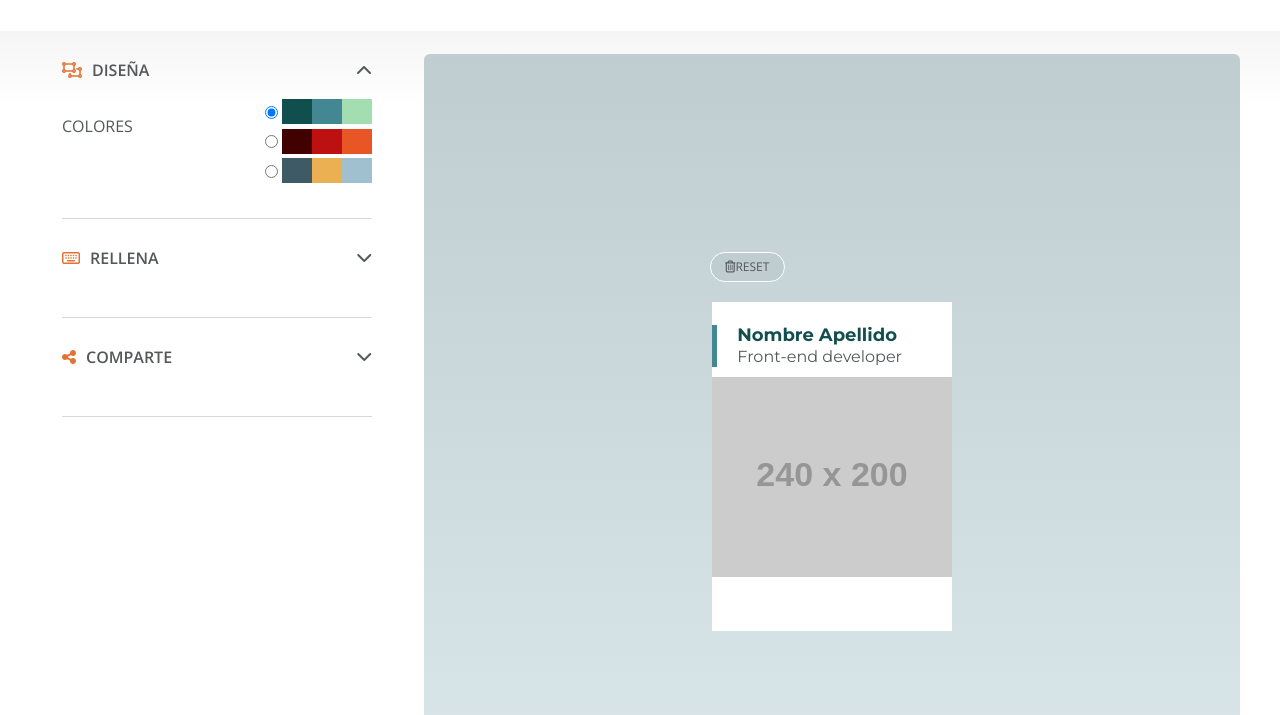
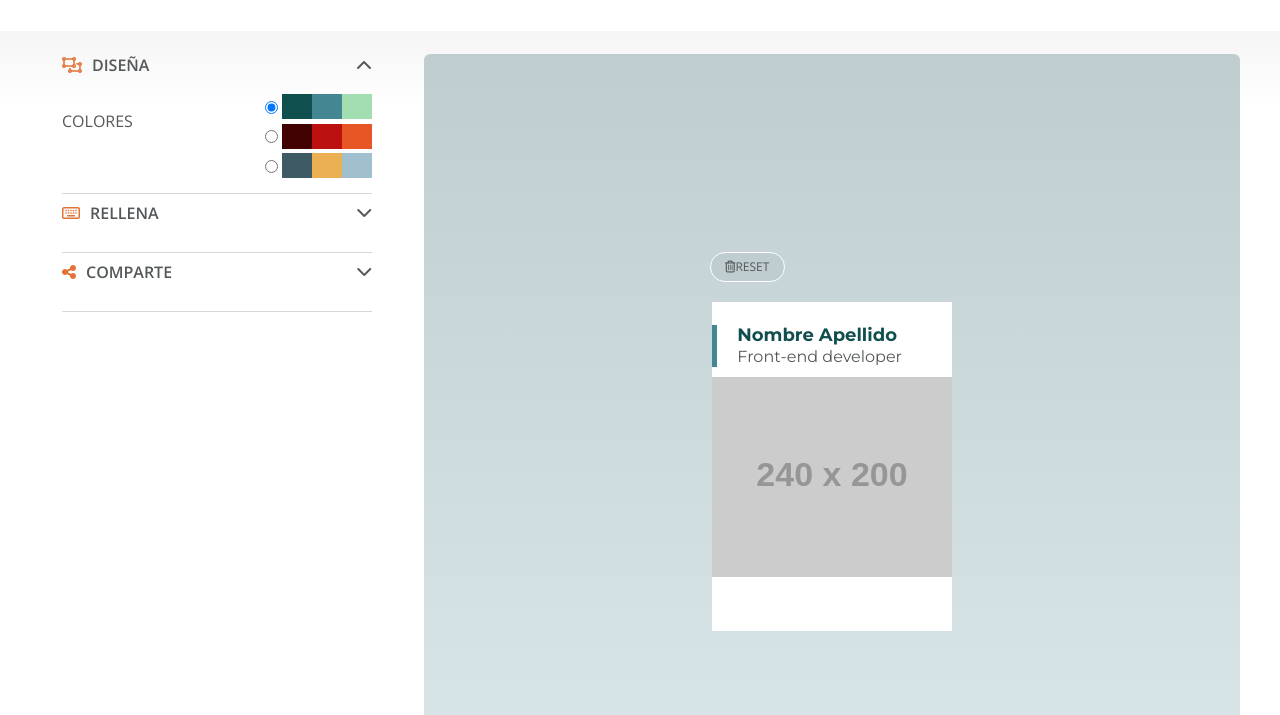
Before and after one commit to gonzalez-marian/project-promo-h-module-2-team-3-afternoon, a website: page docs/main.html in a window 1280 px wide. Shown: the part 85-800 px from the top of the page. Drawn offline with nearby package versions, Linux system fonts and the light colour scheme; files that its build step writes are made by us from their sources; placeholder pictures from the web are drawn by us.

Commit message:
change padding in collapsable

```diff
--- a/_src/assets/scss/layout/_form-toggle.scss
+++ b/_src/assets/scss/layout/_form-toggle.scss
@@ -102,13 +102,13 @@
 
 
 .form_wrapper{
-    //max-width: 400px;
     margin: 0px 20px;
     align-self: center;
+    padding-top: 15px;
 }
 .fieldset{
     border-bottom: 1px solid $white-two;
-    padding: 20px 0 30px;
+    padding-bottom: 10px;
 }
 .form_title-container{
     display: flex;
```
